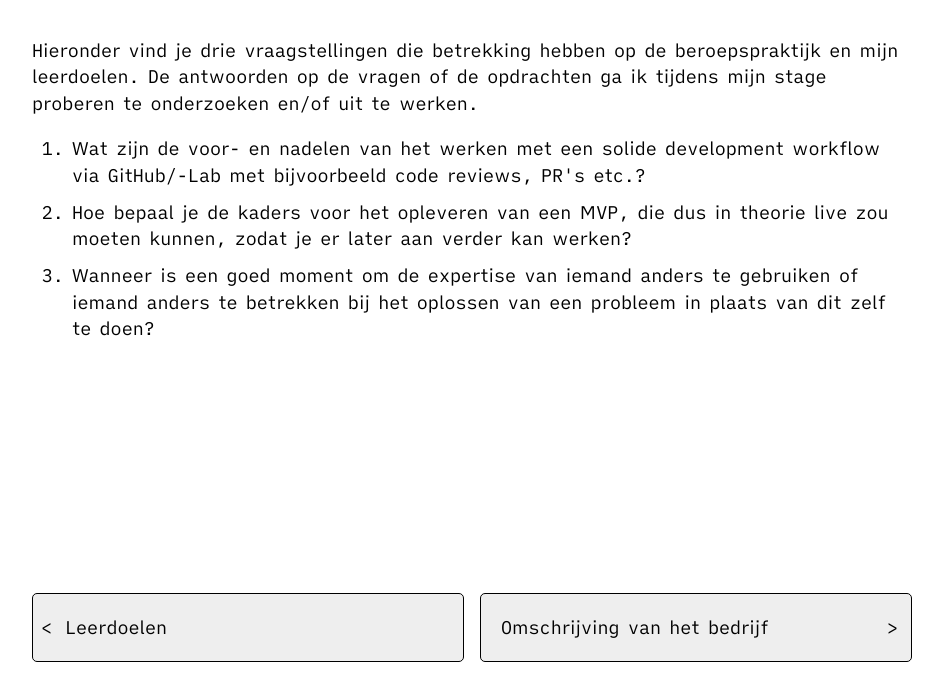
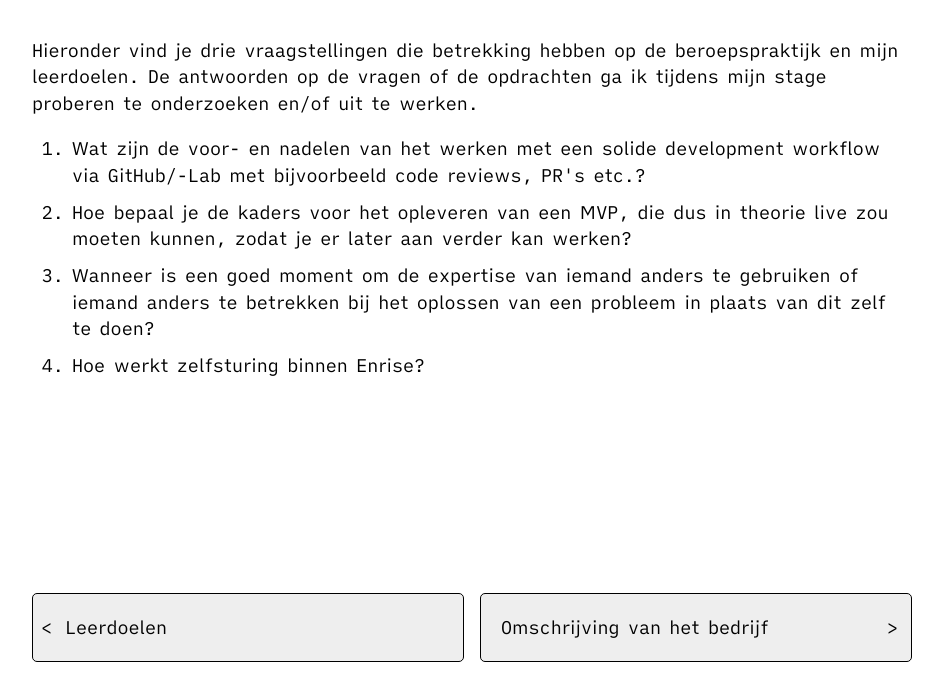
Before and after one commit to kriskuiper/stageboekje, an Eleventy site: page src/stageplan/observatie-opdrachten.md in a window 1280 px wide. Shown: the part 118-800 px from the top of the page, without its empty margins (168-1111 px from the left). Built offline with nearby package versions, Linux system fonts and the light colour scheme; Eleventy itself is replaced by a stand-in of ours; files that its build step writes are made by us from their sources.

Commit message:
feat: add a fourth question to observatie opdrachten

```diff
--- a/src/stageplan/observatie-opdrachten.md
+++ b/src/stageplan/observatie-opdrachten.md
@@ -11,3 +11,4 @@ Hieronder vind je drie vraagstellingen die betrekking hebben op de beroepsprakti
 1. Wat zijn de voor- en nadelen van het werken met een solide development workflow via GitHub/-Lab met bijvoorbeeld code reviews, PR's etc.?
 2. Hoe bepaal je de kaders voor het opleveren van een MVP, die dus in theorie live zou moeten kunnen, zodat je er later aan verder kan werken?
 3. Wanneer is een goed moment om de expertise van iemand anders te gebruiken of iemand anders te betrekken bij het oplossen van een probleem in plaats van dit zelf te doen?
+4. Hoe werkt zelfsturing binnen Enrise?
```
